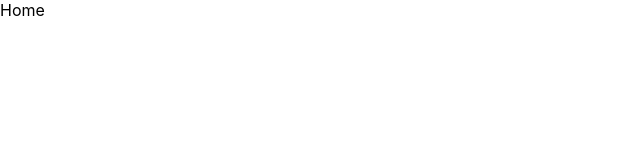
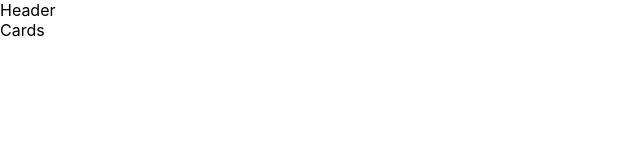
Before and after one commit to degabrielofi/CelsoDosFrangos, a React (Create React App) app: page / in a window 1280 px wide. Shown: the top 160 px of the page, without its empty margins (0-640 px from the left). Built offline with nearby package versions, Linux system fonts and the light colour scheme.

Commit message:
new `component`

```diff
--- /dev/null
+++ b/src/components/Cards/index.jsx
@@ -0,0 +1,7 @@
+import React from "react";
+
+const Cards = () => {
+  return <div>Cards</div>;
+};
+
+export default Cards;
--- /dev/null
+++ b/src/components/Cards/style.jsx
@@ -0,0 +1 @@
+import styled from "styled-components";
--- a/src/pages/Home/index.jsx
+++ b/src/pages/Home/index.jsx
@@ -1,9 +1,12 @@
 import React from "react";
+import Header from "components/Header";
+import Cards from "components/Cards";
 
 const Home = () => {
   return (
     <>
-      <div>Home</div>
+      <Header />
+      <Cards />
     </>
   );
 };
```
Also changed, not shown: src/assets/images/Celso Dos Frangos (1).png (added), src/assets/images/Celso Dos Frangos.png (added).
